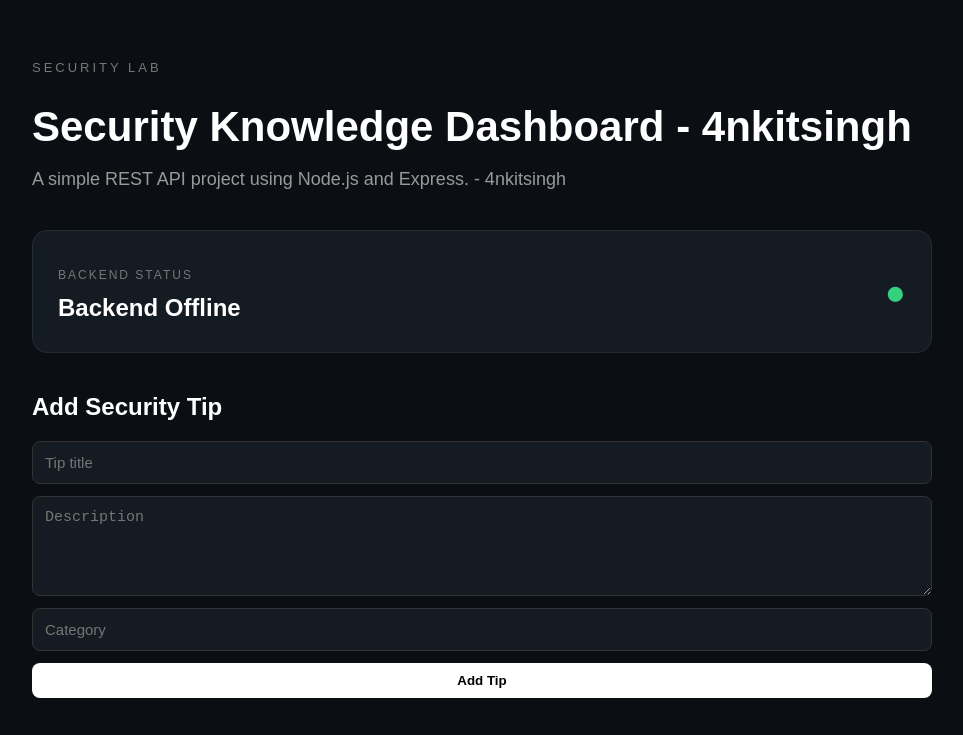
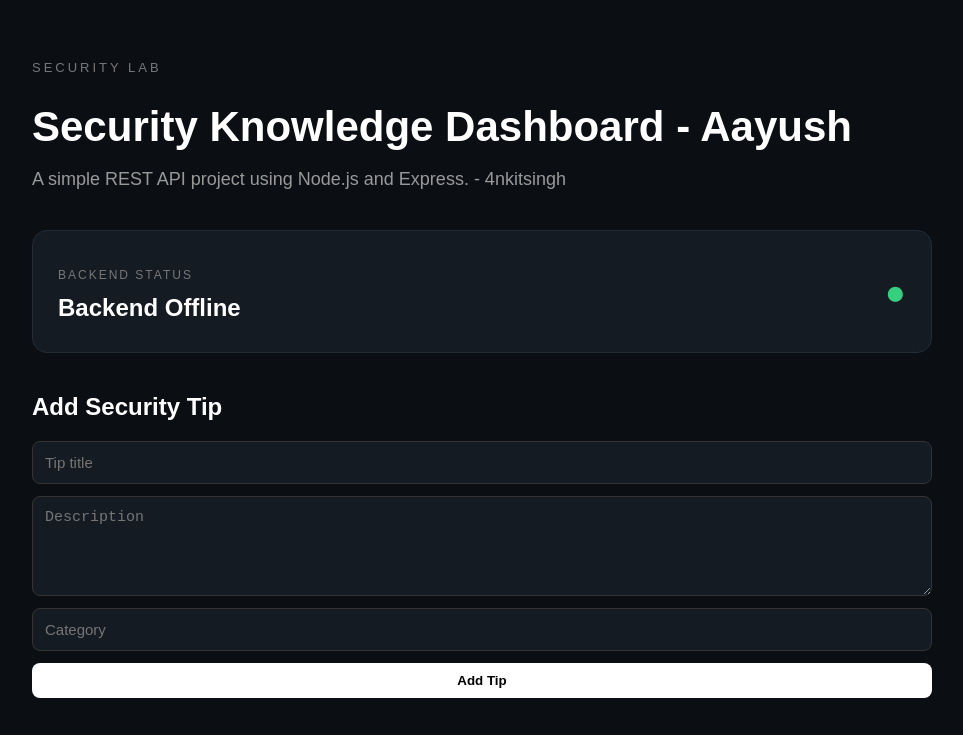
Before and after one commit to LuCiFeR01417/devops_learn, a plain HTML site: page Frontend/index.html in a window 1280 px wide. Shown: the top 735 px of the page, without its empty margins (158-1121 px from the left). Drawn offline with Linux system fonts and the light colour scheme; no server answers.

Commit message:
new_name

```diff
--- a/Frontend/index.html
+++ b/Frontend/index.html
@@ -32,7 +32,7 @@
         </p>
 
         <h1>
-            Security Knowledge Dashboard - 4nkitsingh
+            Security Knowledge Dashboard - Aayush
         </h1>
 
         <p class="subtitle">
```
